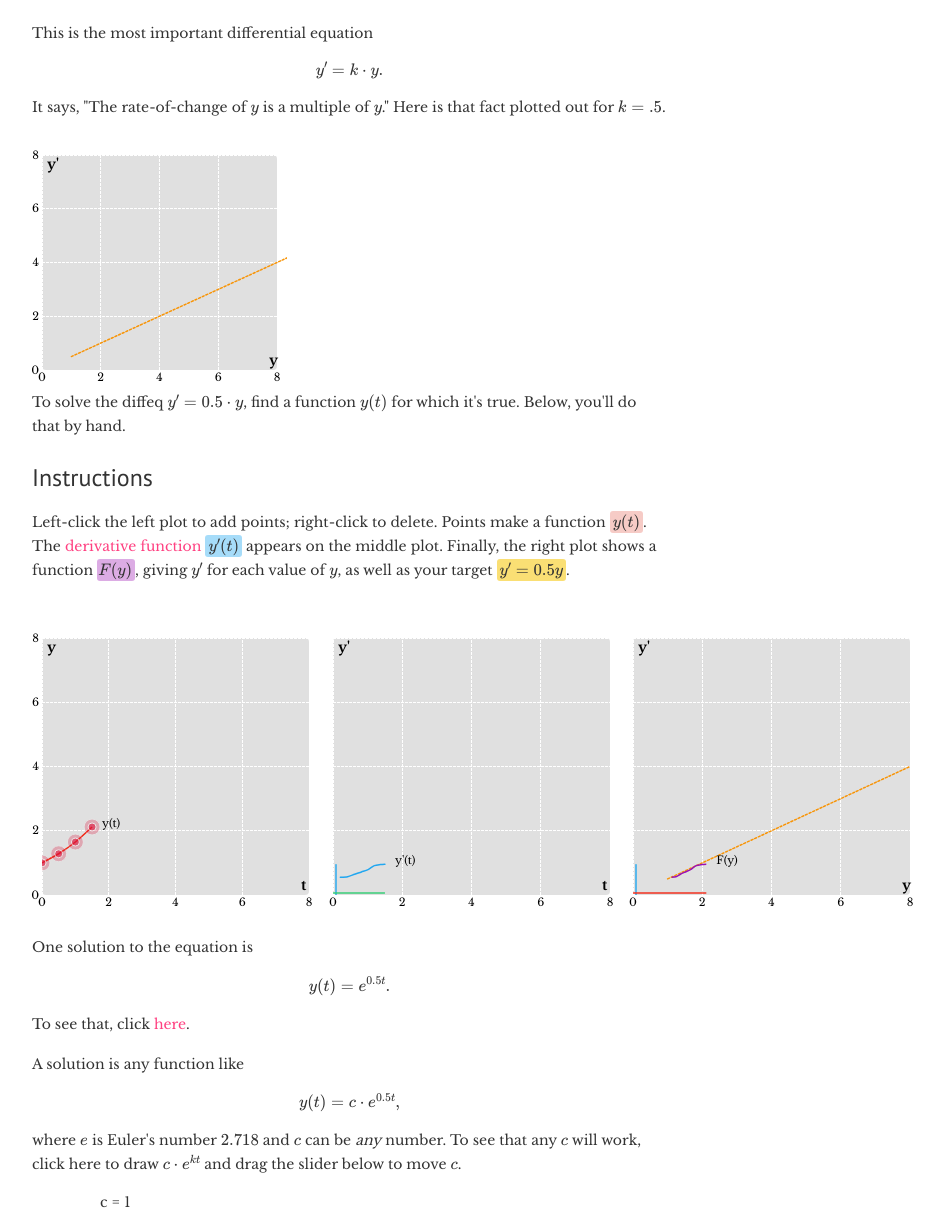
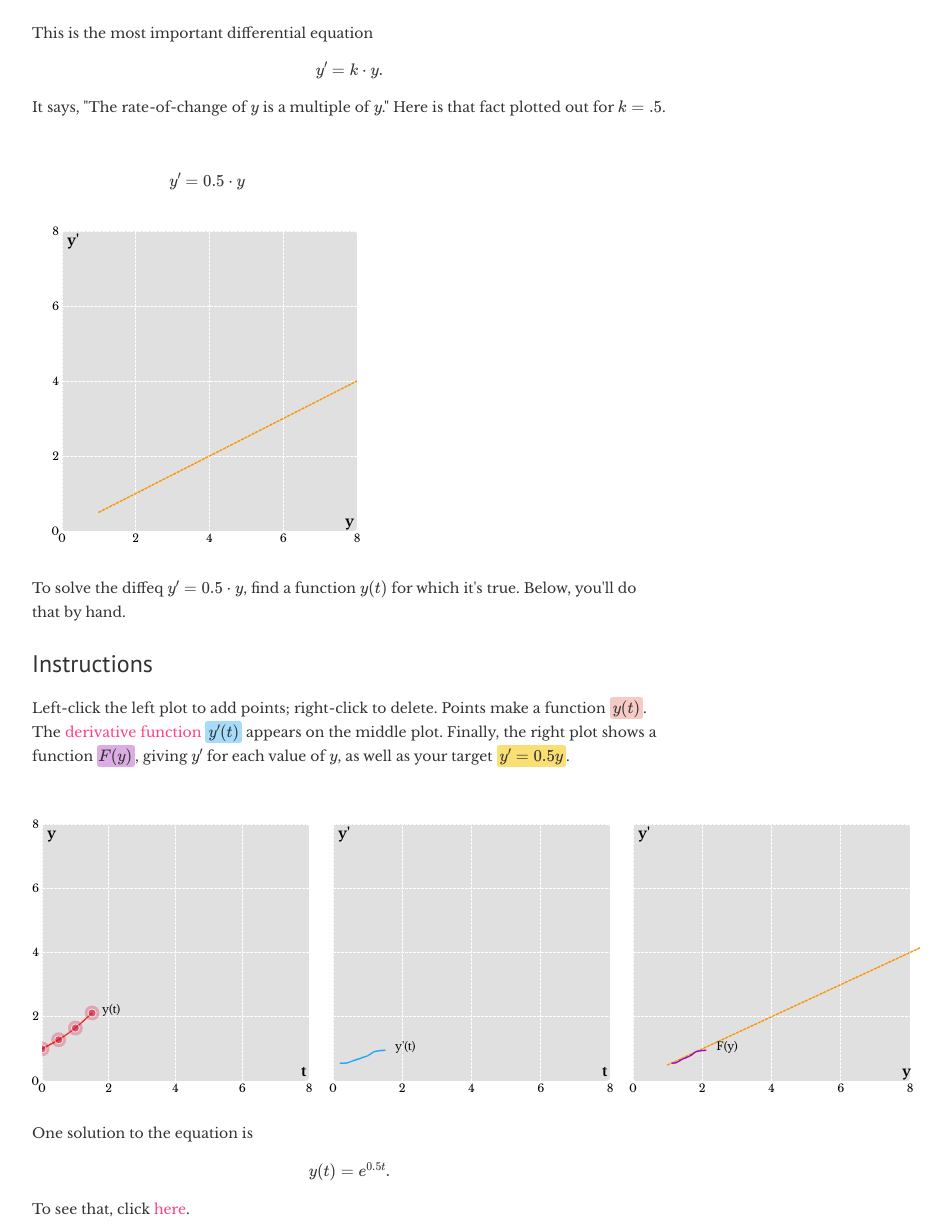
Before and after one commit to lewis500/diffold, a website: page index.html in a window 1280 px wide. Shown: the part 1140-2364 px from the top of the page, without its empty margins (53-1004 px from the left). Drawn offline with nearby package versions, Linux system fonts and the light colour scheme; some packages are replaced by stand-ins of ours.

Commit message:
fixed weird resizing. added matte to dy chart.

```diff
--- a/index.html
+++ b/index.html
@@ -65,8 +65,9 @@
     <p>It says, "The rate-of-change of $y$ is a multiple of $y$." Here is that fact plotted out for $k=.5$.</p>
   </div>
   <div class='clearfix'></div>
-  <div ng-controller="expCtrl as E" class='shadow-z-1 col-xs-3'>
-    <div dy-der></div>
+  <div ng-controller="expCtrl as E" class='shadow-z-1 col-xs-4' style='padding: 20px;'>
+    <p class='jaxTitle' >$$y' = 0.5 \cdot y$$</p>
+    <div dy-der class='shadow-z-2' style='padding: 5px;'></div>
   </div>
   <div class='clearfix'></div>
 
@@ -83,7 +84,7 @@
     </div>
     <div class='col-xs-7'>
     <p>
-      One solution to the equation is $$y(t) = e^{0.5t}.$$ To see that, click <a ng-click="E.dots.clearDots()">here</a>.
+      One solution to the equation is $$y(t) = e^{0.5t}.$$ To see that, click <a ng-click="E.dots.giveAnswer()">here</a>.
     </p>
       <p>
         A solution is any function like $$ y(t) = c \cdot e^{0.5 t},$$ where $e$ is Euler's number $2.718$ and $c$ can be <em>any</em> number. To see that any $c$ will work, click here to draw $c\cdot e^{kt}$ and drag the slider below to move $c$.
--- a/js/controllers.js
+++ b/js/controllers.js
@@ -90,27 +90,23 @@ function expCtrl($scope, $timeout, $q) {
       this.array.sort(function(a, b) {
         return a.t - b.t;
       });
-      // this.array[this.array.length - 1]
     },
     slideDots: function() {
       dots.array.forEach(function(d) {
         d.y = E.dots.C * Math.exp(0.5 * d.t);
       });
-      E.emitMove();
-      // $scope.$emit('move');
+      $scope.$emit('slide');
     },
-    clearDots: function() {
+    giveAnswer: function() {
       dots.array = [];
-      _.range(0, 4, .5)
+      _.range(0, 6, .5)
         .forEach(function(d) {
           E.dots.addDot({
             t: d,
             y: Math.exp(d * 0.5)
           });
         });
-
       $timeout(function() {
-        // $scope.$apply();
         $scope.$emit('addDot');
         E.hilite.toggleOff();
       });
@@ -119,28 +115,38 @@ function expCtrl($scope, $timeout, $q) {
 
   var fit = E.fit = {
     refit: function(v) {
+      if (!v > 0) return;
       this.array = v;
+      if (!dots.which) return;
       this.which = _.find(this.array, function(d) {
         return d.t >= dots.which.t;
       });
+      // if(!this.which)
     },
     array: [],
     which: null,
   };
 
   $timeout(function() {
+    var def = $q.defer();
     var j = 0;
     for (var i = 0; i < 4; i++) {
       var newDot = {
         t: j * .5,
         y: Math.exp(j * 0.5 * 0.5)
       };
+      // dots.newDatum = Object.make(Dot).init(newDot);
+      // dots.array.push(dots.newDatum);
       j++;
       dots.addDot(newDot);
     }
-  }, 500).then(function() {
+    $timeout(function() {
+      def.resolve();
+    }, 750);
+    return def.promise;
+  }).then(function() {
     $scope.$emit('toggleOff');
-  })
+  });
 
 }
 
--- a/js/dy.js
+++ b/js/dy.js
@@ -5,9 +5,9 @@ function dyDer() {
   // =====setup=====
   var M = {
     top: 20,
-    right: 10,
+    right: 25,
     bottom: 20,
-    left: 10
+    left: 20
   };
 
   var x = d3.scale.linear()
@@ -45,13 +45,21 @@ function dyDer() {
     var height = el[0].clientWidth - M.top - M.bottom;
     var width = el[0].clientWidth - M.left - M.right;
 
-    var svg = d3.select(el[0]).append("svg.dy")
-      .attr("width", '100%')
-      .attr("height", height + M.top + M.bottom)
-      .append("g")
+    var s = d3.select(el[0]).append("svg.dy")
+      .attr("width", width + M.left + M.right)
+      .attr("height", height + M.top + M.bottom);
+
+    var svg = s.append("g")
       .attr("transform", "translate(" + M.left + "," + M.top + ")");
 
-    var s = d3.select(el[0]).select('.dy');
+    var clipPath = svg.append('defs')
+      .append('svg:clipPath')
+      .attr('id', 'clip')
+      .append('rect')
+      .attr({
+        width: width,
+        height: height
+      });
 
     var bg = svg.append('rect.background')
       .attr({
@@ -75,7 +83,7 @@ function dyDer() {
         this.fun.tickSize(-height);
         this.g.translate([0, height]);
         this.g.call(this.fun);
-        this.label.translate([width - 8, height - 5]);
+        this.label.translate([width - 12, height - 5]);
       }
     };
 
@@ -101,7 +109,6 @@ function dyDer() {
       goalPath: main.append('path.goalPath'),
       update: function() {
         this.goalPath.attr('d', line(E.goal));
-        // this.
       }
     };
 
@@ -113,10 +120,12 @@ function dyDer() {
       width = el[0].clientWidth - M.left - M.right;
       height = el[0].clientWidth - M.top - M.bottom;
       s.attr('height', height + M.top + M.bottom);
+      s.attr("width", width + M.left + M.right)
       y.range([height, 0]);
       y2.range([height, 0]);
       x.range([0, width]);
-      bg.attr("width", width).attr('height', height)
+      bg.attr("width", width).attr('height', height);
+      clipPath.attr("width", width).attr('height', height);
       xAxis.update();
       yAxis.update();
       plot.update();
--- a/js/expLeft.js
+++ b/js/expLeft.js
@@ -242,6 +242,7 @@ function expFunLeft() {
       },
       update: function() {
         var which = E.dots.which;
+        if(!which) return;
         this.shift(this.yBar)
           .attr({
             y: y(which.y),
@@ -271,6 +272,12 @@ function expFunLeft() {
       bars.update();
       E.fit.refit(sample(line2(E.dots.array)));
     });
+
+    scope.$on('slide', function() {
+      dots.update();
+      plot.update();
+      E.fit.refit(sample(line2(E.dots.array)));
+    })
 
     scope.$on('toggleOff', function() {
       bars.hide();
@@ -303,6 +310,8 @@ function expFunLeft() {
       y.range([height, 0]);
       t.range([0, width]);
       bg.attr("width", width).attr('height', height);
+      clipPath.attr("width", width).attr('height', height);
+
       bars.tBar.translate([0, height]);
       tAxis.update();
       yAxis.update();
@@ -312,6 +321,7 @@ function expFunLeft() {
 
     function sample(d) {
       var precision = 8;
+      if(!d) return;
       var path = document.createElementNS(d3.ns.prefix.svg, "path");
       path.setAttribute("d", d);
 
--- a/js/expMid.js
+++ b/js/expMid.js
@@ -34,7 +34,8 @@ function expFunMiddle() {
     var svg = s.append("g")
       .translate([M.left, M.top]);
 
-    var clipPath = svg.append('defs').append('clipPath#clip')
+    var clipPath = svg.append('defs').append('clipPath')
+      .attr('id','clipDy')
       .append('rect')
       .attr({
         width: width,
@@ -84,7 +85,7 @@ function expFunMiddle() {
       }
     };
 
-    var main = svg.append('g.main').attr('clip-path', 'url(#clip)')
+    var main = svg.append('g.main').attr('clip-path', 'url(#clipDy)')
 
     var plot = {
       derPath: main.append('path.derPath'),
@@ -99,7 +100,7 @@ function expFunMiddle() {
 
     var bars = {
       dyBar: main.append('rect.dyBar').attr('width', 2).translate([2, 0]),
-      tBar: main.append('rect.tBar').attr('height', 2).attr('y', -3).translate([0, height]),
+      tBar: main.append('rect.tBar').attr('height', 2).attr('y', -3),
       tLine: main.append('line.tLine'),
       dyLine: main.append('line.dyLine'),
       drop: function(tar) {
@@ -128,7 +129,7 @@ function expFunMiddle() {
       },
       update: function() {
         var which = E.fit.which;
-        // if (!which) return;
+        if (!which) return;
         this.shift(this.dyBar)
           .attr({
             y: y2(which.dy),
@@ -136,7 +137,8 @@ function expFunMiddle() {
           });
         this.shift(this.tBar).attr({
           width: t(which.t)
-        });
+        }).translate([0, height]);
+
         this.shift(this.dyLine).attr({
           y1: height,
           y2: y2(which.dy),
@@ -155,6 +157,10 @@ function expFunMiddle() {
     scope.$on('move', function() {
       plot.update();
       bars.update();
+    });
+
+    scope.$on('slide', function() {
+      plot.update();
     });
 
     scope.$on('addDot', function() {
@@ -182,7 +188,9 @@ function expFunMiddle() {
       y.range([height, 0]);
       y2.range([height, 0]);
       t.range([0, width]);
-      bg.attr("width", width).attr('height', height)
+      bg.attr("width", width).attr('height', height);
+        clipPath.attr("width", width).attr('height', height);
+
       tAxis.update();
       yAxis.update();
       plot.update();
--- a/js/expRight.js
+++ b/js/expRight.js
@@ -99,24 +99,24 @@ function expFunRight() {
     var plot = {
       goalPath: main.append('path.goalPath'),
       diffPath: main.append('path.diffPath'),
-      diffArea: main.append('path.diffArea'),
+      // diffArea: main.append('path.diffArea'),
       tran: function(tar) {
         return tar.transition('asdf').duration(25).ease('cubic-out');
       },
       update: function() {
         this.goalPath.attr('d', line(E.goal));
-        this.tran(this.diffArea).attr('d', area(E.fit.array));
+        // this.tran(this.diffArea).attr('d', area(E.fit.array));
         this.tran(this.diffPath).attr('d', line(E.fit.array));
         var last = E.fit.array[E.fit.array.length - 1];
-        if(!last) return;
-        this.label.translate([Math.min(t(last.y), width-30), Math.max(y(last.dy), 15) ]);
+        if (!last) return;
+        this.label.translate([Math.min(t(last.y), width - 30), Math.max(y(last.dy), 15)]);
       },
-      label: main.append('g').append('text').text('F(y)').attr('x',10)
+      label: main.append('g').append('text').text('F(y)').attr('x', 10)
     };
 
     var bars = {
       dyBar: main.append('rect.dyBar').attr('width', 2).translate([2, 0]),
-      yBar: main.append('rect.yBar').attr('height', 2).attr('y', -3).translate([0, height]),
+      yBar: main.append('rect.yBar').attr('height', 2).attr('y', -3),
       yLine: main.append('line.yLine'),
       dyLine: main.append('line.dyLine'),
       drop: function(tar) {
@@ -128,7 +128,6 @@ function expFunRight() {
       show: function() {
         this.appear(this.yLine, .7);
         this.appear(this.dyLine, .7);
-        this.appear(plot.diffArea, .2);
       },
       hide: function() {
         this.drop(this.dyBar).attr({
@@ -140,7 +139,6 @@ function expFunRight() {
         });
         this.appear(this.yLine, 0);
         this.appear(this.dyLine, 0);
-        this.appear(plot.diffArea, 0);
       },
       shift: function(tar) {
         return tar.transition('shift').duration(25).ease('cubic');
@@ -152,10 +150,11 @@ function expFunRight() {
           .attr({
             y: y2(which.dy),
             height: height - y2(which.dy),
-          });
+          })
+
         this.shift(this.yBar).attr({
           width: t(which.y)
-        });
+        }).translate([0, height]);
         this.shift(this.dyLine).attr({
           y1: height,
           y2: y2(which.dy),
@@ -174,6 +173,10 @@ function expFunRight() {
     scope.$on('move', function() {
       plot.update();
       bars.update();
+    });
+
+    scope.$on('slide', function() {
+      plot.update();
     });
 
     scope.$on('addDot', function() {
@@ -202,7 +205,8 @@ function expFunRight() {
       y.range([height, 0]);
       y2.range([height, 0]);
       t.range([0, width]);
-      bg.attr("width", width).attr('height', height)
+      bg.attr("width", width).attr('height', height);
+      // clipPath.attr("width", width).attr('height', height);
       tAxis.update();
       yAxis.update();
       plot.update();
--- a/style/main.css
+++ b/style/main.css
@@ -12,6 +12,11 @@ span.hi{
   border-radius: 3px;
   /*color: white;*/
 }
+
+.jaxTitle div.MathJax_Display{
+  margin: 0px 0px 4px 0px;
+}
+
 span.hi.y {
   background-color: rgba(241, 169, 160, .6);
 }
```
Also changed, not shown: 1 other file.
